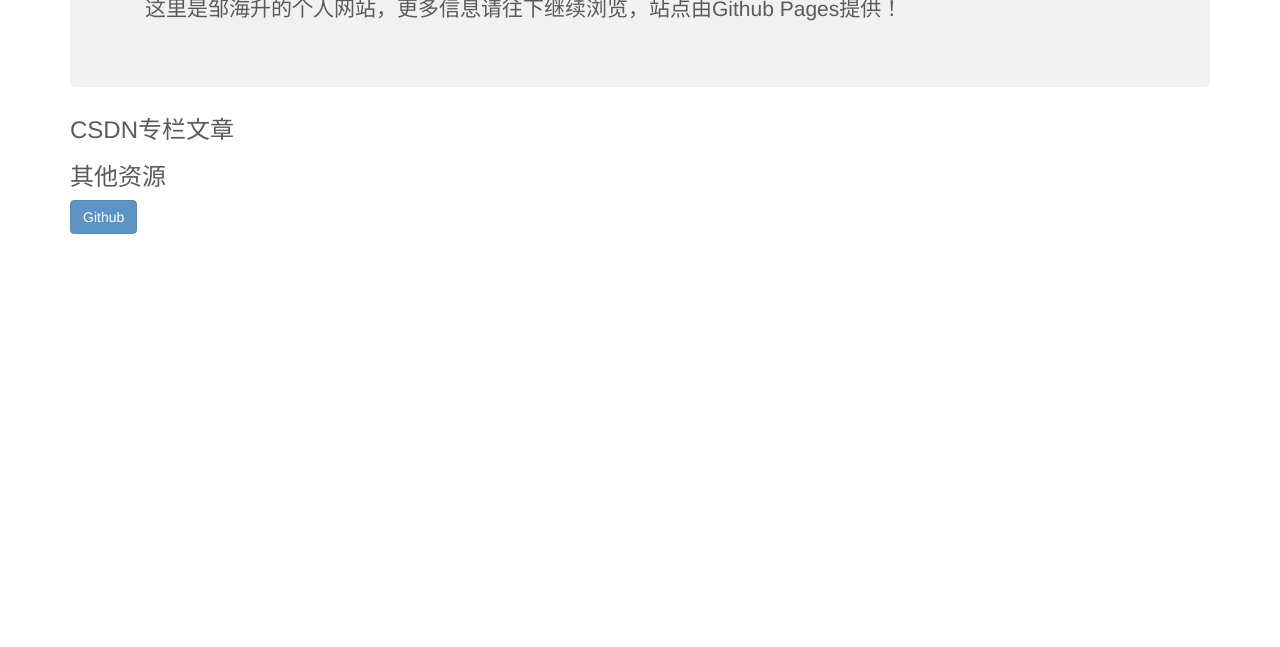
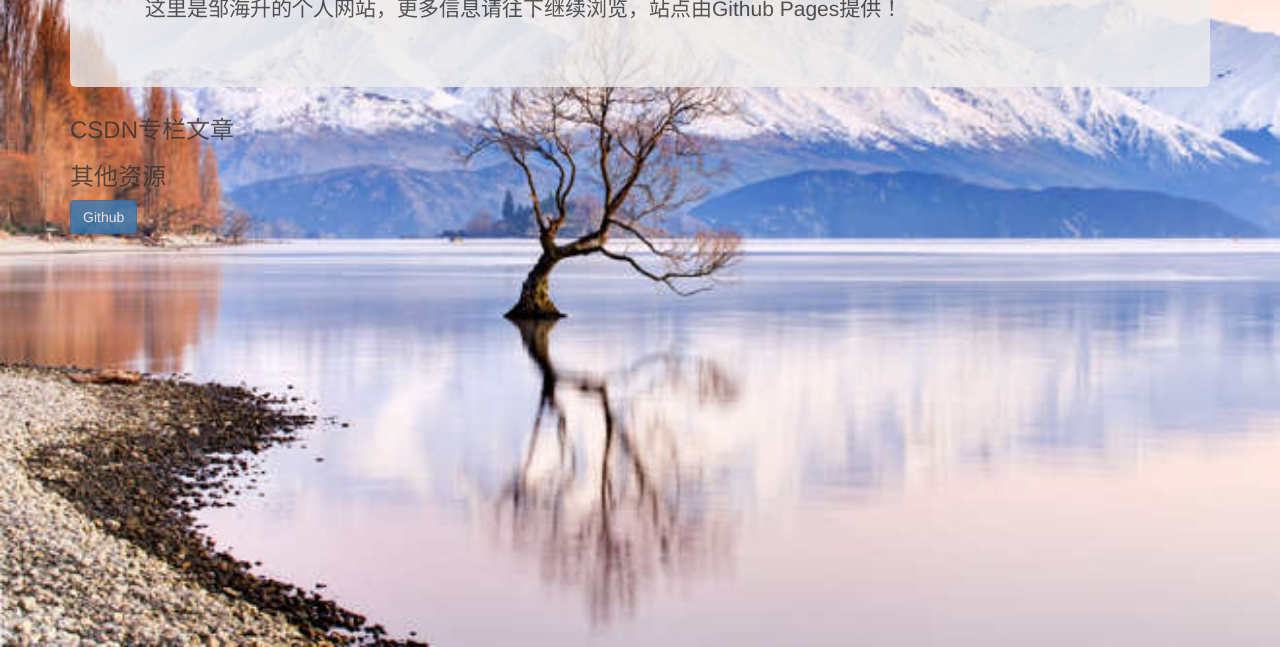
Before and after one commit to zou-haisheng/zouhaisheng.github.io, a plain HTML site: page index.html in a window 1280 px wide. Shown: the part 153-800 px from the top of the page. Drawn offline with nearby package versions, Linux system fonts and the light colour scheme.

Commit message:
Update index.html

```diff
--- a/index.html
+++ b/index.html
@@ -12,7 +12,7 @@
             height: 100%;
         }
         body {
-            background-image: url("/bg.png");
+            background-image: url("/BBPEdQg.jpg");
             background-repeat: no-repeat;
             background-size: 100% 100%;
             opacity: 0.8;
```
